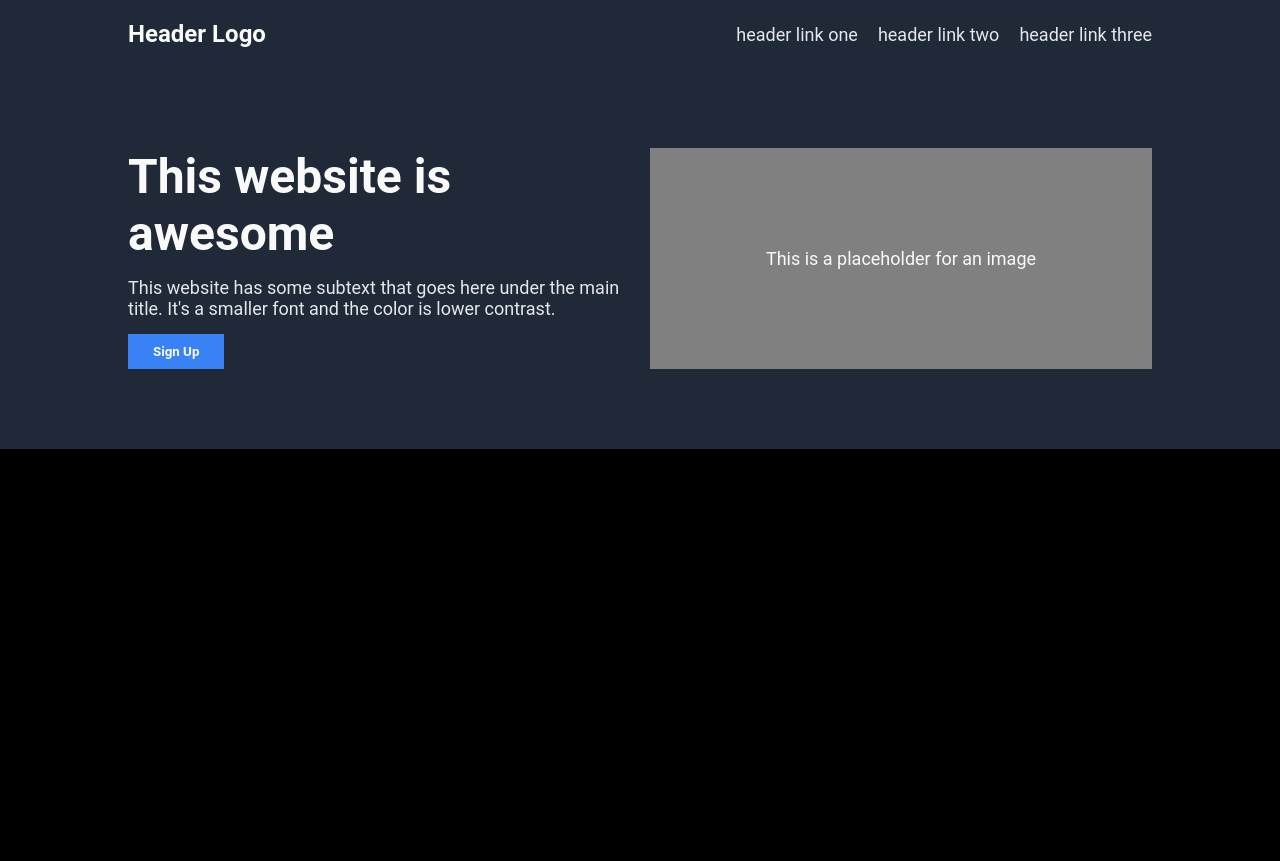
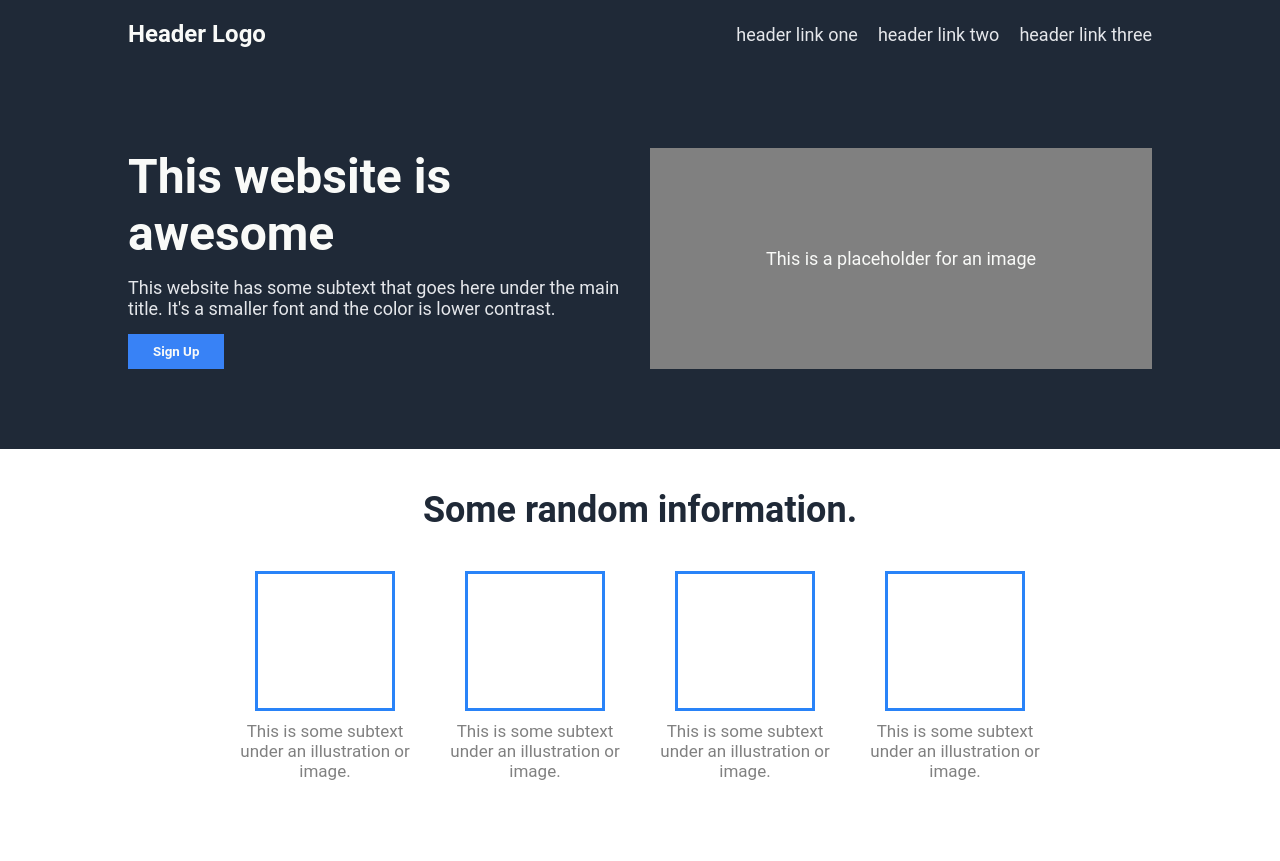
Before and after one commit to martin-242/landing-page, a plain HTML site: page index.html in a window 1280 px wide. Before the commit the page ends 800 px from the top, so only its background shows below. Drawn offline with Linux system fonts and the light colour scheme.

Commit message:
Adds the random information section

```diff
--- a/index.html
+++ b/index.html
@@ -26,5 +26,28 @@
             <div class="hero-image">This is a placeholder for an image</div>
         </div>
     </div>
+    <div class="content-container">
+        <div class="content-title-container">
+            <div class="content-title">Some random information.</div>
+        </div>
+        <div class="content-items-container">
+            <div class="content-item">
+                <div class="content-item-image"></div>
+                <div class="content-item-text">This is some subtext under an illustration or image.</div>
+            </div>
+            <div class="content-item">
+                <div class="content-item-image"></div>
+                <div class="content-item-text">This is some subtext under an illustration or image.</div>
+            </div>
+            <div class="content-item">
+                <div class="content-item-image"></div>
+                <div class="content-item-text">This is some subtext under an illustration or image.</div>
+            </div>
+            <div class="content-item">
+                <div class="content-item-image"></div>
+                <div class="content-item-text">This is some subtext under an illustration or image.</div>
+            </div>
+        </div>
+    </div>
 </body>
 </html>
--- a/styles.css
+++ b/styles.css
@@ -111,3 +111,55 @@ body {
     font-size: 18px;;
     color: #f9faf8;
 }
+
+/* Content Styles */
+
+.content-container {
+    margin: auto;
+    display: flex;
+    flex-direction: column;
+    background-color: white;
+    padding-left: 10%;
+    padding-right: 10%;
+    padding-top: 20px;
+    padding-bottom: 80px;
+}
+
+.content-title-container{
+    padding: 20px;
+    padding-bottom: 40px;
+}
+
+.content-title{
+    font-size: 36px;
+    font-weight: bolder;
+    color: #1f2937;
+    text-align: center;
+}
+
+.content-items-container{
+    display: flex;
+    flex-direction: row;
+    justify-content: center;
+    gap: 40px;
+}
+
+.content-item{
+    display: flex;
+    flex-direction: column;
+    align-items: center;
+    width: 170px;
+}
+
+.content-item-image{
+    border: 3px solid #2983f8;
+    height: 140px;
+    width: 140px;
+    margin-bottom: 10px;
+}
+
+.content-item-text{
+    text-align: center;
+    font-size: 17px;
+    color: grey;
+}
```
